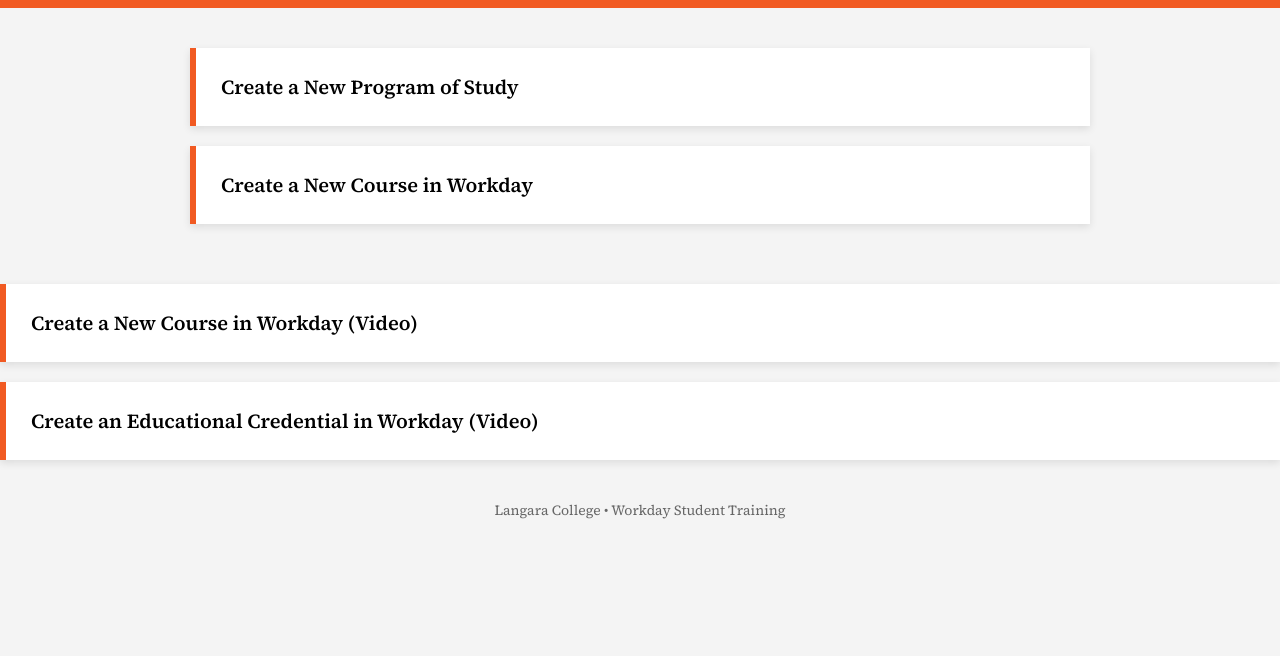
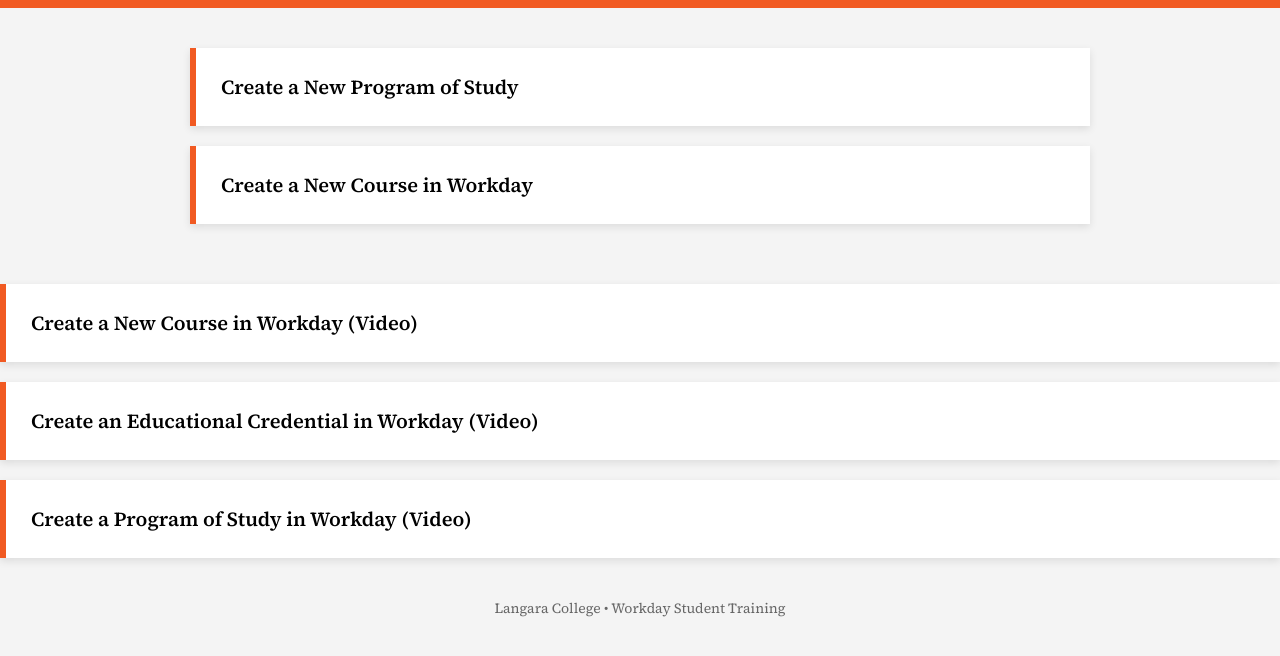
Before and after one commit to dwayneford17/workday-student-guides, a plain HTML site: page index.html in a window 1280 px wide. Shown: the part 98-754 px from the top of the page. Drawn offline with Linux system fonts and the light colour scheme.

Commit message:
Add link for creating a Program of Study video

```diff
--- a/index.html
+++ b/index.html
@@ -95,6 +95,12 @@ Create an Educational Credential in Workday (Video)
 </a>
 </div>
 
+<div class="card">
+<a href="create-program-of-study-video.html">
+Create a Program of Study in Workday (Video)
+</a>
+</div>
+
 <footer>
 Langara College • Workday Student Training
 </footer>
```
